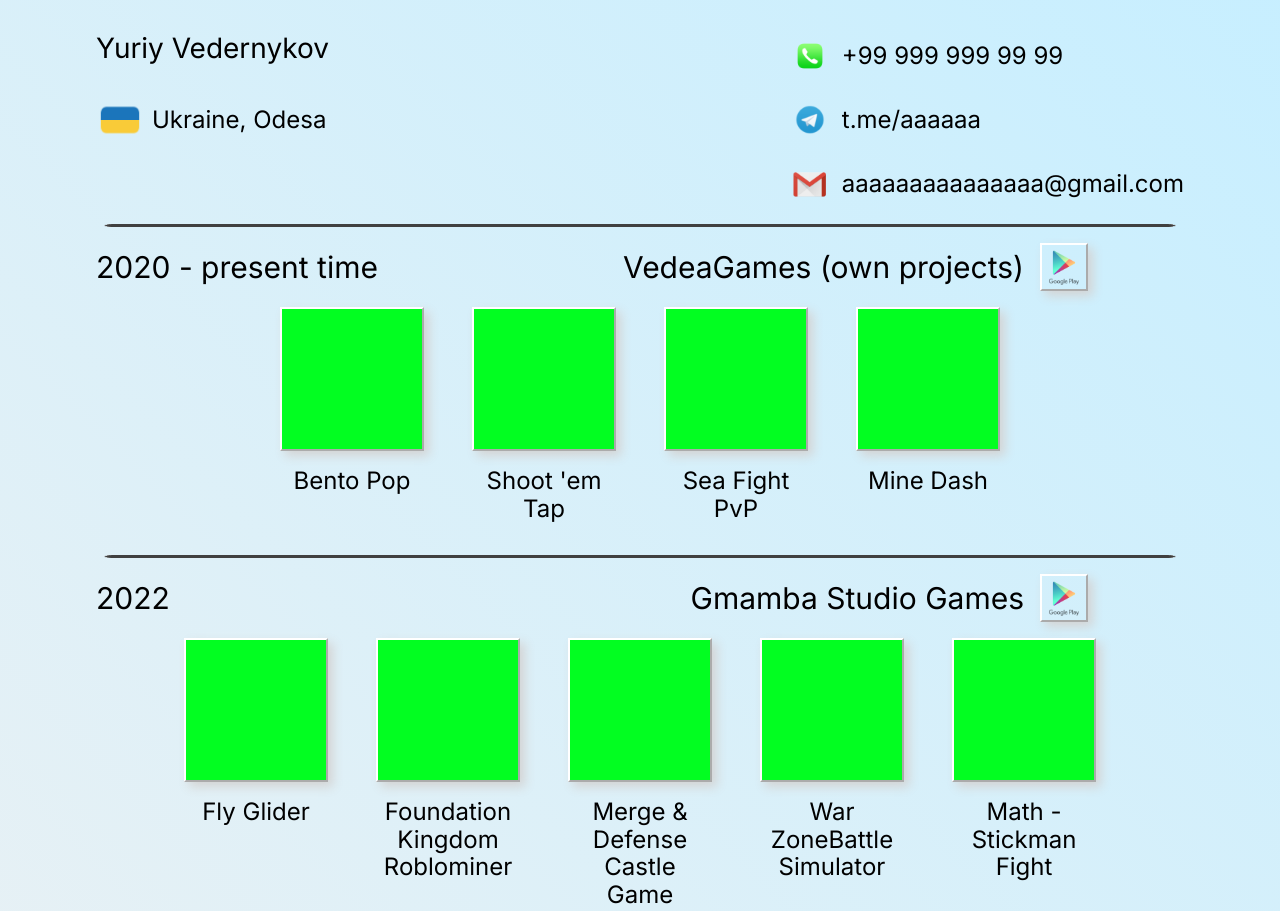
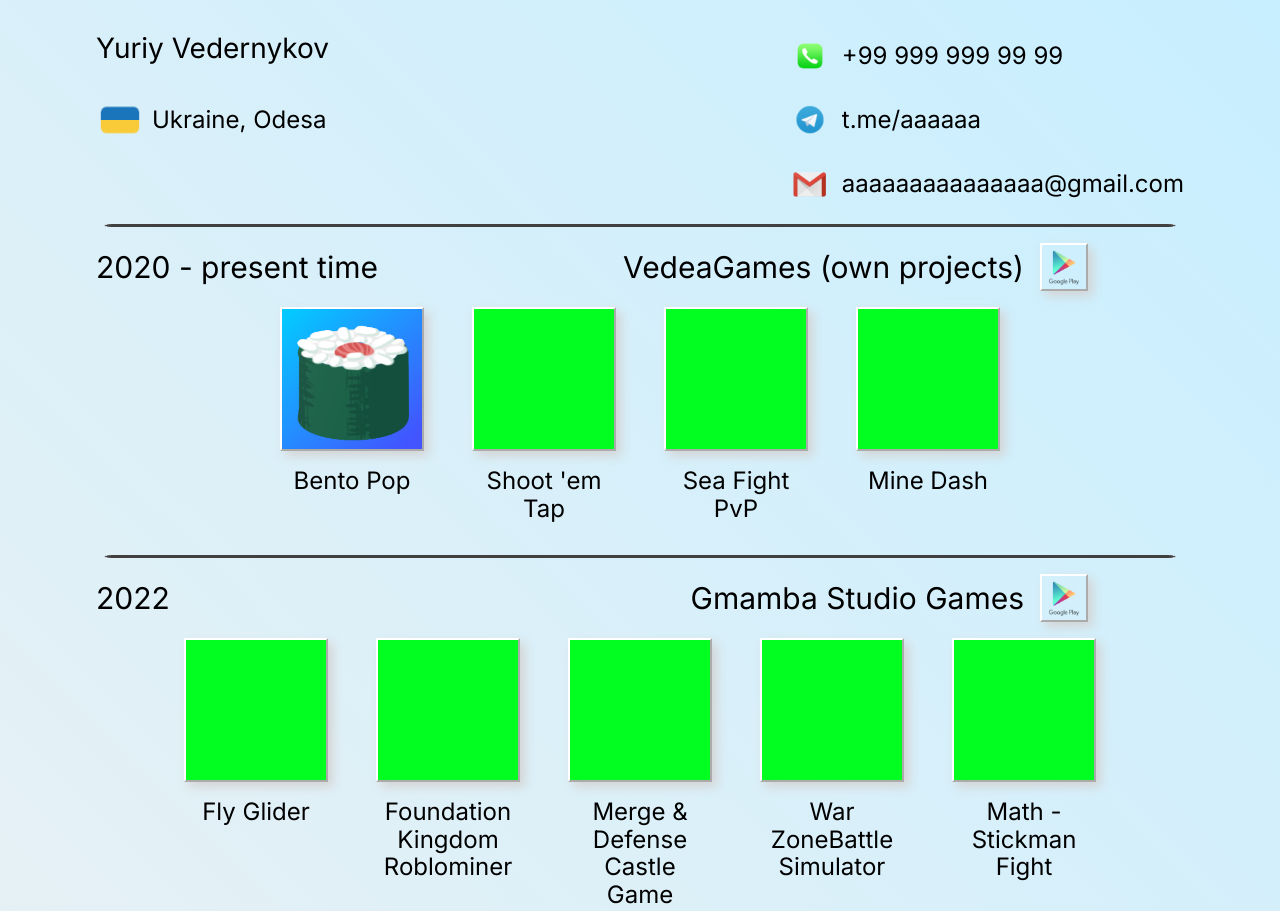
Before and after one commit to vedeagames/vedeagames.github.io, a website built with Parcel: page index.html in a window 1280 px wide. Shown: the top 911 px of the page. Built offline with nearby package versions, Linux system fonts and the light colour scheme.

Commit message:
Update index.html

```diff
--- a/index.html
+++ b/index.html
@@ -113,7 +113,7 @@
               <a href="vedea-games-bento-pop.html" class="home-navlink">
                 <img
                   alt="image"
-                  src="public/external/misc/sq-200h.png"
+                  src="public/external/bentopop/logo.png"
                   class="home-image05"
                 />
               </a>
```
